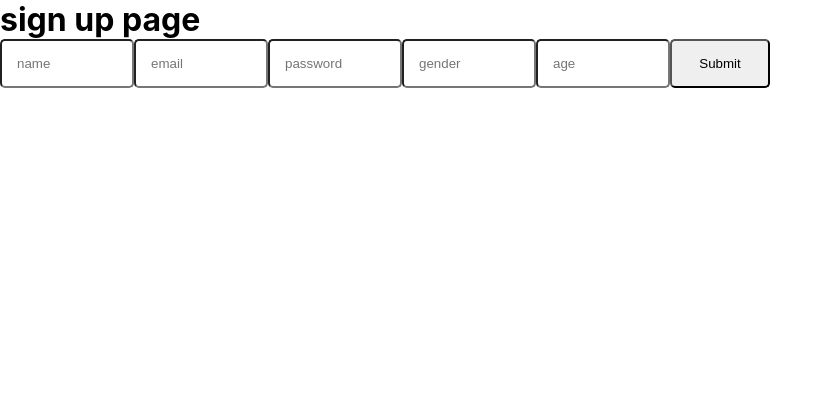
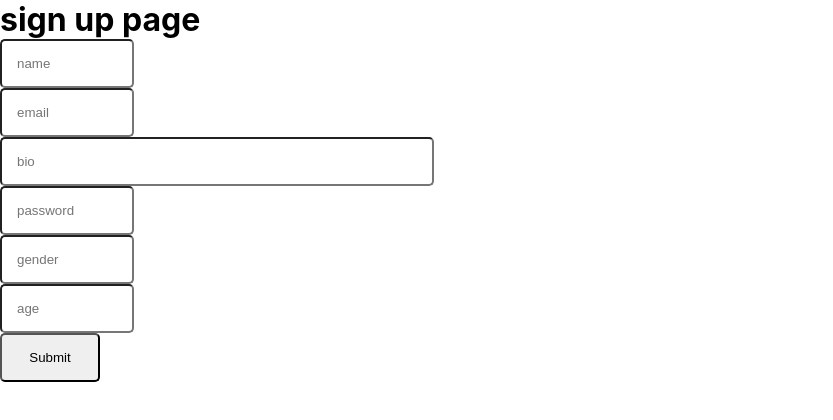
Before and after one commit to whitedevil31/travel-partner-frontEnd, a React (Create React App) app: page /users in a window 1280 px wide. Shown: the top 420 px of the page, without its empty margins (0-833 px from the left). Built offline with nearby package versions, Linux system fonts and the light colour scheme.

Commit message:
bio added

```diff
--- a/src/App.css
+++ b/src/App.css
@@ -78,3 +78,8 @@ a {
 p {
   font-size: large;
 }
+
+form {
+  display: flex;
+  flex-direction: column;
+}
--- a/src/Route/SignUp.js
+++ b/src/Route/SignUp.js
@@ -72,6 +72,13 @@ const SignUp = () => {
         <input type="text" placeholder="email" name="email" ref={register} />
         <input
           type="text"
+          style={{ width: "400px" }}
+          placeholder="bio"
+          name="bio"
+          ref={register}
+        />
+        <input
+          type="text"
           placeholder="password"
           name="password"
           ref={register}
```
Also changed, not shown: src/index.js (+0 -25 lines).
